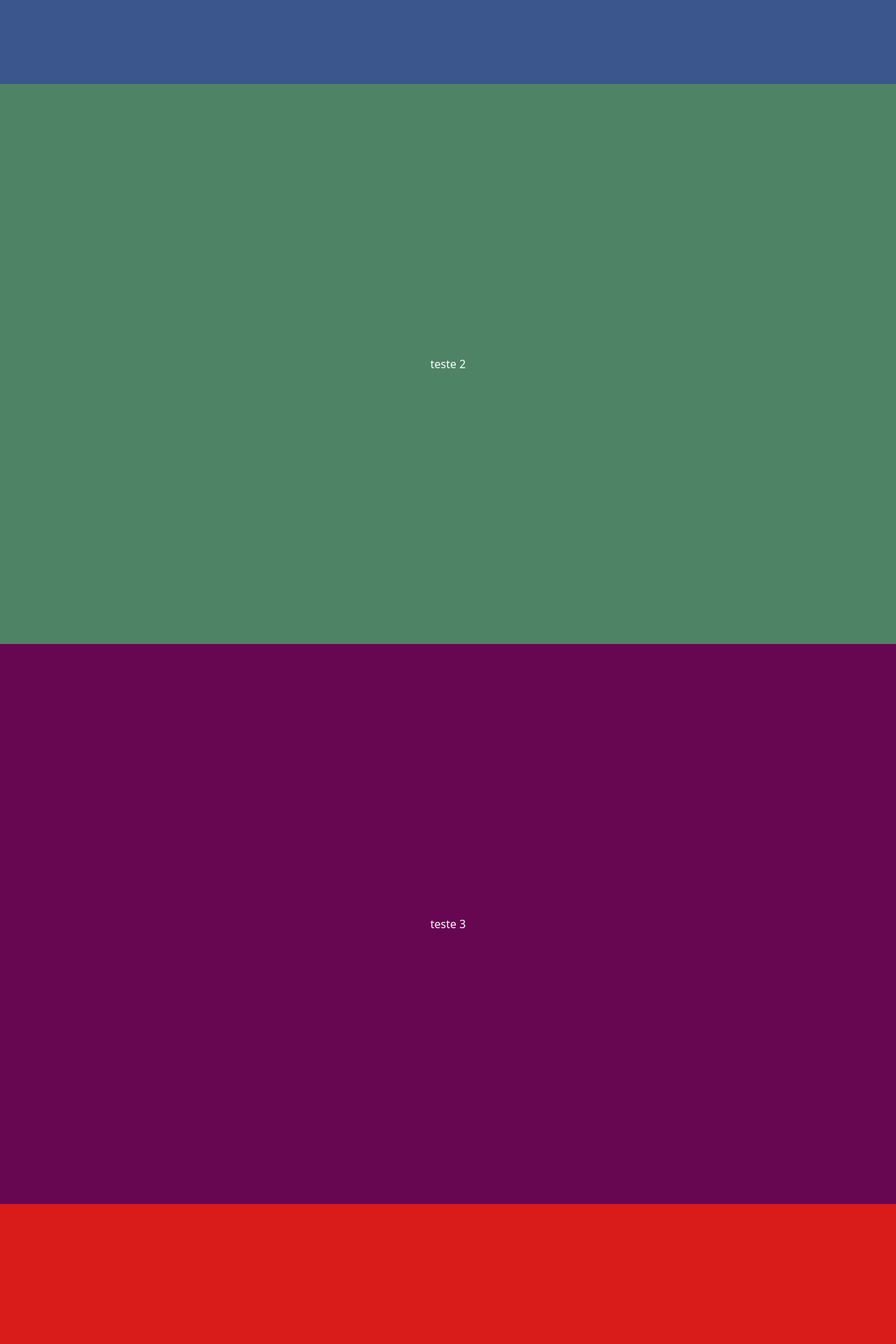
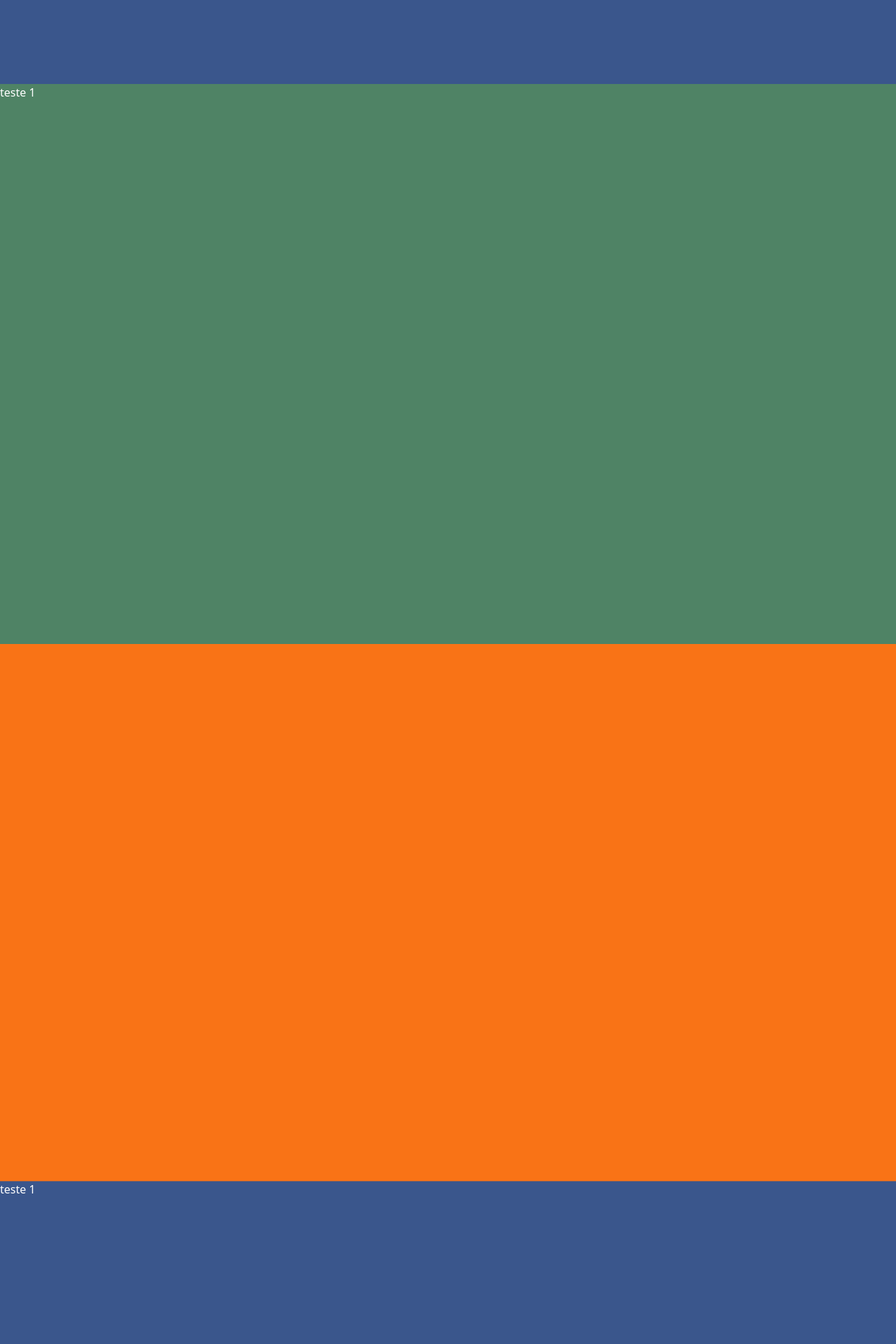
Before and after one commit to felipebetts/portfolio-2023, a Next.js app: page /parallax in a window 1280 px wide. Shown: the part 680-2600 px from the top of the page at 70% size. Built offline with nearby package versions, Linux system fonts and the light colour scheme.

Commit message:
feat: parallax example

```diff
--- a/src/components/parallax.tsx
+++ b/src/components/parallax.tsx
@@ -15,10 +15,6 @@ interface ParallaxWrapperProps {
 interface ParallaxContainerProps {
   children: React.ReactNode
   page?: number
-}
-
-interface ParallaxBrickProps {
-  children: React.ReactNode
 }
 
 export const ParallaxContext = createContext<ParallaxContextValue>({
@@ -66,7 +62,7 @@ export const ParallaxContainer: React.FC<ParallaxContainerProps> = ({
   children,
   page = 0
 }) => {
-  const { currentPage } = useContext(ParallaxContext)
+  const { currentPage, pagesAmount } = useContext(ParallaxContext)
   const progress = currentPage - page - 0.5
   let isCurrent = false
 
@@ -76,22 +72,16 @@ export const ParallaxContainer: React.FC<ParallaxContainerProps> = ({
 
   return (
     <div
-      className={`sticky h-screen w-full top-0 ${s.container}`}
+      className={`sticky min-h-screen w-full top-0 ${s.container}`}
       style={{
         zIndex: page + 1,
         transform:
-          currentPage > page ? `translateY(-${progress * 220}px)` : undefined
+          page !== pagesAmount - 1
+            ? `translateY(-${progress * 220}px)`
+            : undefined
       }}
     >
       {children}
     </div>
   )
 }
-
-export const ParallaxBrick: React.FC<ParallaxBrickProps> = ({ children }) => {
-  return (
-    <div className="absolute top-0 h-full w-full flex justify-center items-center">
-      {children}
-    </div>
-  )
-}
--- a/src/pages/parallax.tsx
+++ b/src/pages/parallax.tsx
@@ -1,21 +1,31 @@
-import {
-  ParallaxBrick,
-  ParallaxContainer,
-  ParallaxWrapper
-} from '@/components/parallax'
 import React from 'react'
+
+import { ParallaxContainer, ParallaxWrapper } from '@/components/parallax'
 
 const pages = [1, 2, 3, 4]
 
 const ParallaxExamplePage = () => {
   return (
-    <ParallaxWrapper pagesAmount={pages.length}>
-      {pages.map((page, i) => (
-        <ParallaxContainer page={i} key={page}>
-          <ParallaxBrick>teste {page}</ParallaxBrick>
+    <>
+      <ParallaxWrapper pagesAmount={2}>
+        <ParallaxContainer page={0} key={0}>
+          teste {0}
         </ParallaxContainer>
-      ))}
-    </ParallaxWrapper>
+        <ParallaxContainer page={1} key={1}>
+          teste 1
+        </ParallaxContainer>
+      </ParallaxWrapper>
+
+      <div className="h-[1500px] w-full bg-orange-500"></div>
+
+      <ParallaxWrapper pagesAmount={pages.length}>
+        {pages.map((page, i) => (
+          <ParallaxContainer page={i} key={page}>
+            teste {page}
+          </ParallaxContainer>
+        ))}
+      </ParallaxWrapper>
+    </>
   )
 }
 
```
